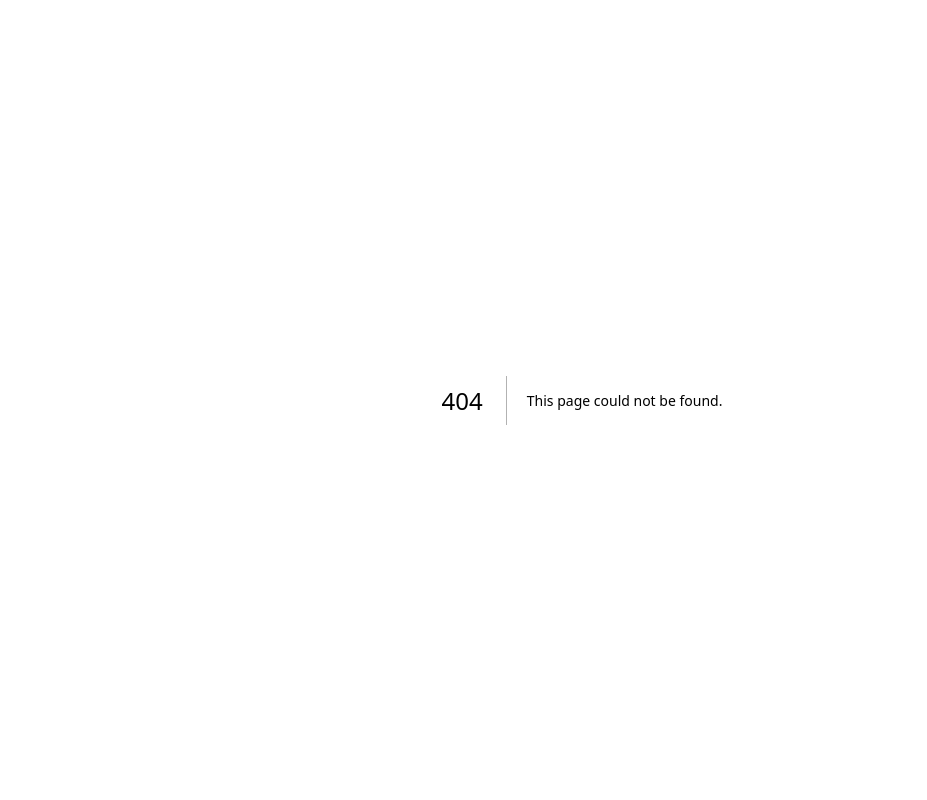
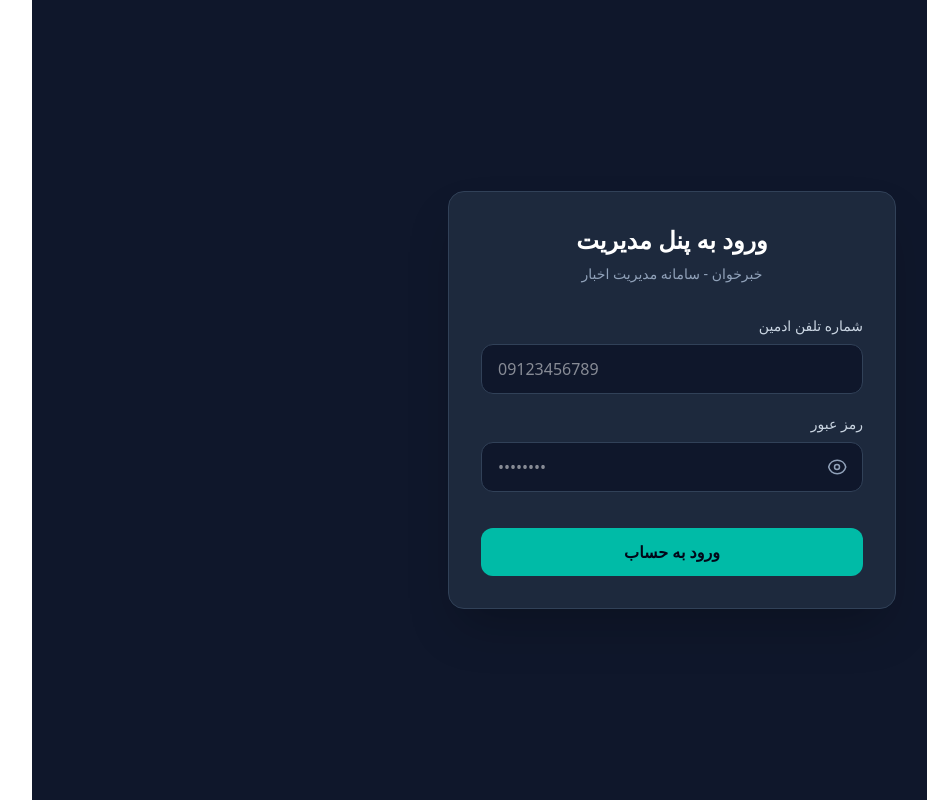
Before and after one commit to MobinShams1/News, a Next.js app: page /login in a window 1280 px wide. Before the commit this address had no page. Shown: the whole page, without its empty margins (58-985 px from the left). Built offline with nearby package versions, Linux system fonts and the light colour scheme; no server answers.

Commit message:
Create Login Page and fixed its auth

```diff
--- /dev/null
+++ b/app/admin/dashboard/page.tsx
@@ -0,0 +1,3 @@
+export default function AdminDashboard() {
+  return <>Admin Dashboard</>
+}
--- a/app/layout.tsx
+++ b/app/layout.tsx
@@ -1,13 +1,17 @@
+import { Toaster } from "sonner";
 import "./globals.css";
 
-
-export default function RootLayout({ children }: LayoutProps<"/">) {
+export default function RootLayout({
+  children,
+}: {
+  children: React.ReactNode;
+}) {
   return (
-    <html
-      lang="en"
-
-    >
-      <body className="min-h-full flex flex-col">{children}</body>
+    <html lang="fa" dir="rtl">
+      <body>
+        {children}
+        <Toaster theme="dark" position="top-center" duration={3000} dir="rtl" richColors />
+      </body>
     </html>
   );
 }
--- /dev/null
+++ b/app/login/layout.tsx
@@ -0,0 +1,11 @@
+export default function AuthLayout({
+  children,
+}: {
+  children: React.ReactNode;
+}) {
+  return (
+    <div className="min-h-screen bg-slate-900 text-white">
+      {children}
+    </div>
+  );
+}
--- /dev/null
+++ b/app/login/page.tsx
@@ -0,0 +1,10 @@
+"use client";
+
+import LoginForm from "@/components/auth/login";
+export default function AdminLoginPage() {
+
+
+  return (
+   <LoginForm/>
+  );
+}
--- /dev/null
+++ b/components/auth/login.tsx
@@ -0,0 +1,93 @@
+"use client";
+
+import { useState } from "react";
+import { useRouter } from "next/navigation";
+import { toast } from "sonner";
+import { loginAdmin } from "@/lib/auth";
+
+export default function LoginForm() {
+  const [showPassword, setShowPassword] = useState(false);
+  const [loading, setLoading] = useState(false);
+  const router = useRouter();
+
+  const handleSubmit = async (e: React.FormEvent<HTMLFormElement>) => {
+    e.preventDefault();
+    setLoading(true);
+
+    const formData = new FormData(e.currentTarget);
+    const result = await loginAdmin(formData);
+
+    if (result?.error) {
+      toast.error(result.error);
+      setLoading(false);
+    } else if (result?.success) {
+      toast.success("ورود با موفقیت انجام شد.");
+      setTimeout(() => {
+        router.push("/admin/dashboard");
+        router.refresh();
+      }, 1000);
+    }
+  };
+
+  return (
+    <div className="min-h-screen flex items-center justify-center bg-slate-900 dir-rtl p-4">
+      <div className="w-full max-w-md bg-slate-800 rounded-2xl p-8 shadow-2xl border border-slate-700">
+        <div className="text-center mb-8">
+          <h1 className="text-2xl font-bold text-white">ورود به پنل مدیریت</h1>
+          <p className="text-slate-400 text-sm mt-2">خبرخوان - سامانه مدیریت اخبار</p>
+        </div>
+
+        <form onSubmit={handleSubmit} className="space-y-5">
+          <div>
+            <label className="block text-sm font-medium text-slate-300 mb-2">شماره تلفن ادمین</label>
+            <input
+              type="tel"
+              name="phone"
+              required
+              placeholder="09123456789"
+              className="w-full px-4 py-3 bg-slate-900 border border-slate-700 rounded-xl text-white focus:outline-none focus:border-teal-500 transition-colors text-left dir-ltr"
+            />
+          </div>
+
+          <div>
+            <label className="block text-sm font-medium text-slate-300 mb-2">رمز عبور</label>
+            <div className="relative">
+              <input
+                type={showPassword ? "text" : "password"}
+                name="password"
+                required
+                placeholder="••••••••"
+                className="w-full pr-11 pl-4 py-3 bg-slate-900 border border-slate-700 rounded-xl text-white focus:outline-none focus:border-teal-500 transition-colors text-left dir-ltr"
+              />
+              <button
+                type="button"
+                onClick={() => setShowPassword(!showPassword)}
+                className="absolute right-3 top-1/2 -translate-y-1/2 text-slate-400 hover:text-teal-400 transition-colors p-1"
+                aria-label={showPassword ? "مخفی کردن رمز" : "نمایش رمز"}
+              >
+                {showPassword ? (
+                  <svg xmlns="http://www.w3.org/2000/svg" fill="none" viewBox="0 0 24 24" strokeWidth={1.8} stroke="currentColor" className="w-5 h-5">
+                    <path strokeLinecap="round" strokeLinejoin="round" d="M3.98 8.223A10.477 10.477 0 001.934 12C3.226 16.338 7.244 19.5 12 19.5c.993 0 1.953-.138 2.863-.395M6.228 6.228A10.45 10.45 0 0112 4.5c4.756 0 8.773 3.162 10.065 7.498a10.523 10.523 0 01-4.293 5.774M6.228 6.228L3 3m3.228 3.228l3.65 3.65m7.894 7.894L21 21m-3.228-3.228l-3.65-3.65m0 0a3 3 0 10-4.243-4.243m4.242 4.242L9.88 9.88" />
+                  </svg>
+                ) : (
+                  <svg xmlns="http://www.w3.org/2000/svg" fill="none" viewBox="0 0 24 24" strokeWidth={1.8} stroke="currentColor" className="w-5 h-5">
+                    <path strokeLinecap="round" strokeLinejoin="round" d="M2.036 12c1.074-4.65 5.253-8 10.226-8 4.973 0 9.152 3.35 10.226 8-1.074 4.65-5.253 8-10.226 8-4.973 0-9.152-3.35-10.226-8z" />
+                    <path strokeLinecap="round" strokeLinejoin="round" d="M15 12a3 3 0 11-6 0 3 3 0 016 0z" />
+                  </svg>
+                )}
+              </button>
+            </div>
+          </div>
+
+          <button
+            type="submit"
+            disabled={loading}
+            className="w-full bg-teal-500 hover:bg-teal-600 text-slate-950 font-semibold py-3 rounded-xl transition-all duration-200 disabled:opacity-50 mt-4"
+          >
+            {loading ? "در حال ورود..." : "ورود به حساب"}
+          </button>
+        </form>
+      </div>
+    </div>
+  );
+}
--- /dev/null
+++ b/lib/auth.ts
@@ -0,0 +1,46 @@
+"use server";
+
+import { cookies } from "next/headers";
+import bcrypt from "bcryptjs";
+import { prisma } from "@/lib/prisma";
+
+function toEnglishDigits(str: string) {
+  return str
+    .replace(/[۰-۹]/g, (d) => "۰۱۲۳۴۵۶۷۸۹".indexOf(d).toString())
+    .replace(/[٠-٩]/g, (d) => "٠١٢٣٤٥٦٧٨٩".indexOf(d).toString());
+}
+
+export async function loginAdmin(formData: FormData) {
+  const rawPhone = formData.get("phone") as string;
+  const password = formData.get("password") as string;
+
+  if (!rawPhone || !password) {
+    return { error: "لطفاً شماره تلفن و رمز عبور را وارد کنید." };
+  }
+
+  const phone = toEnglishDigits(rawPhone.trim());
+
+  const user = await prisma.users.findUnique({
+    where: { phone },
+  });
+
+  if (!user || user.role !== "ADMIN") {
+    return { error: "شماره تلفن یا رمز عبور اشتباه است." };
+  }
+
+  const isPasswordValid = await bcrypt.compare(password, user.password);
+  if (!isPasswordValid) {
+    return { error: "شماره تلفن یا رمز عبور اشتباه است." };
+  }
+
+  const cookieStore = await cookies();
+  cookieStore.set("admin_token", user.id, {
+    httpOnly: true,
+    secure: process.env.NODE_ENV === "production",
+    sameSite: "strict",
+    maxAge: 60 * 60 * 24,
+    path: "/",
+  });
+
+  return { success: true };
+}
--- /dev/null
+++ b/lib/prisma.ts
@@ -0,0 +1,19 @@
+import { PrismaClient } from '@prisma/client';
+import { PrismaMssql } from '@prisma/adapter-mssql';
+
+const globalForPrisma = globalThis as unknown as {
+  prisma: PrismaClient | undefined;
+};
+
+const connectionString = process.env.DATABASE_URL || '';
+
+const adapter = new PrismaMssql(connectionString);
+
+export const prisma =
+  globalForPrisma.prisma ||
+  new PrismaClient({
+    adapter,
+    log: ['query'],
+  });
+
+if (process.env.NODE_ENV !== 'production') globalForPrisma.prisma = prisma;
--- /dev/null
+++ b/middleware.ts
@@ -0,0 +1,21 @@
+import { NextResponse } from "next/server";
+import type { NextRequest } from "next/server";
+
+export function middleware(request: NextRequest) {
+  const adminToken = request.cookies.get("admin_token")?.value;
+  const isLoginPage = request.nextUrl.pathname === "/admin/login";
+
+  if (!adminToken && request.nextUrl.pathname.startsWith("/admin") && !isLoginPage) {
+    return NextResponse.redirect(new URL("/admin/login", request.url));
+  }
+
+  if (adminToken && isLoginPage) {
+    return NextResponse.redirect(new URL("/admin/dashboard", request.url));
+  }
+
+  return NextResponse.next();
+}
+
+export const config = {
+  matcher: ["/admin/:path*"],
+};
```
Also changed, not shown: package.json (+7 -1 lines), 2 other files (tests, documents, lock files or other folders).
